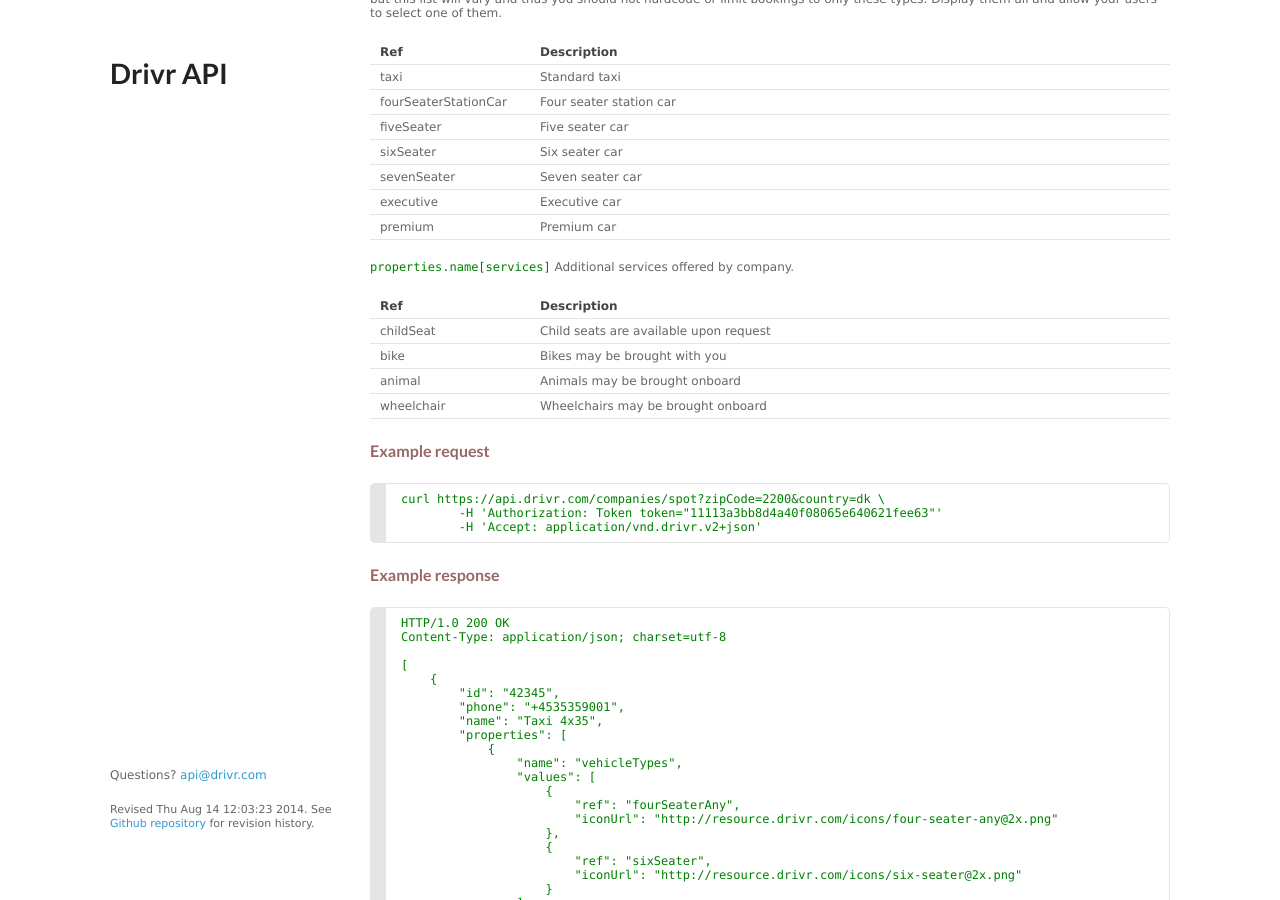
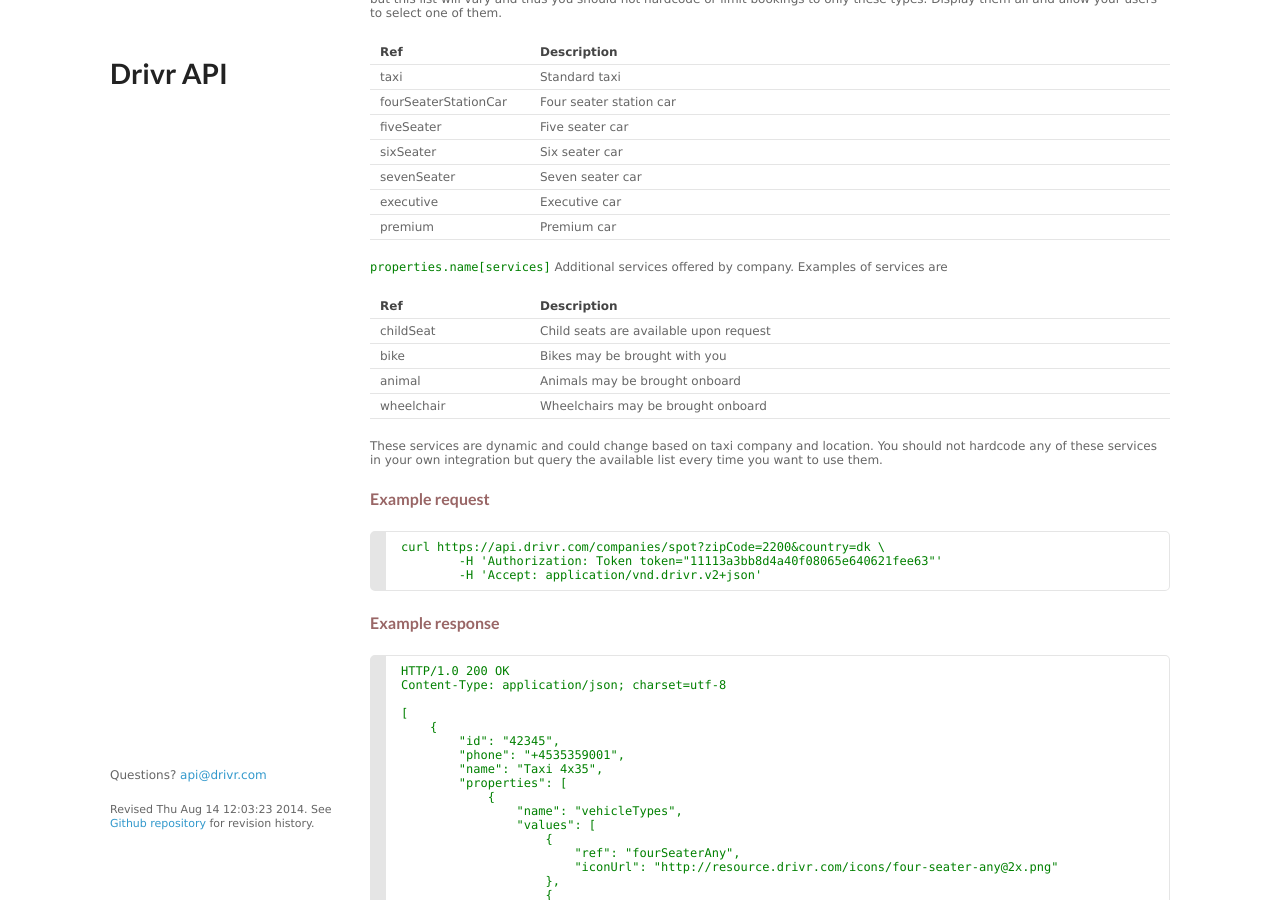
Before and after one commit to clickataxi/api-documentation, a Jekyll site: the page built from index.md, in a window 1280 px wide and 900 px high, scrolled down 5502 px. Built offline with Jekyll 4.4.1, drawn with Linux system fonts in a browser that asks for light colours; Markdown is read by kramdown in place of the engine named in the settings.

Commit message:
Adds comment about services which are now dynamic

```diff
--- a/index.md
+++ b/index.md
@@ -363,7 +363,7 @@
 	</tr>
 </table>
 
-`properties.name[services]` Additional services offered by company.
+`properties.name[services]` Additional services offered by company. Examples of services are
 
 <table>
 	<tr>
@@ -387,6 +387,8 @@
 		<td>Wheelchairs may be brought onboard</td>
 	</tr>
 </table>
+
+These services are dynamic and could change based on taxi company and location. You should not hardcode any of these services in your own integration but query the available list every time you want to use them.
 
 
 #### Example request
```
